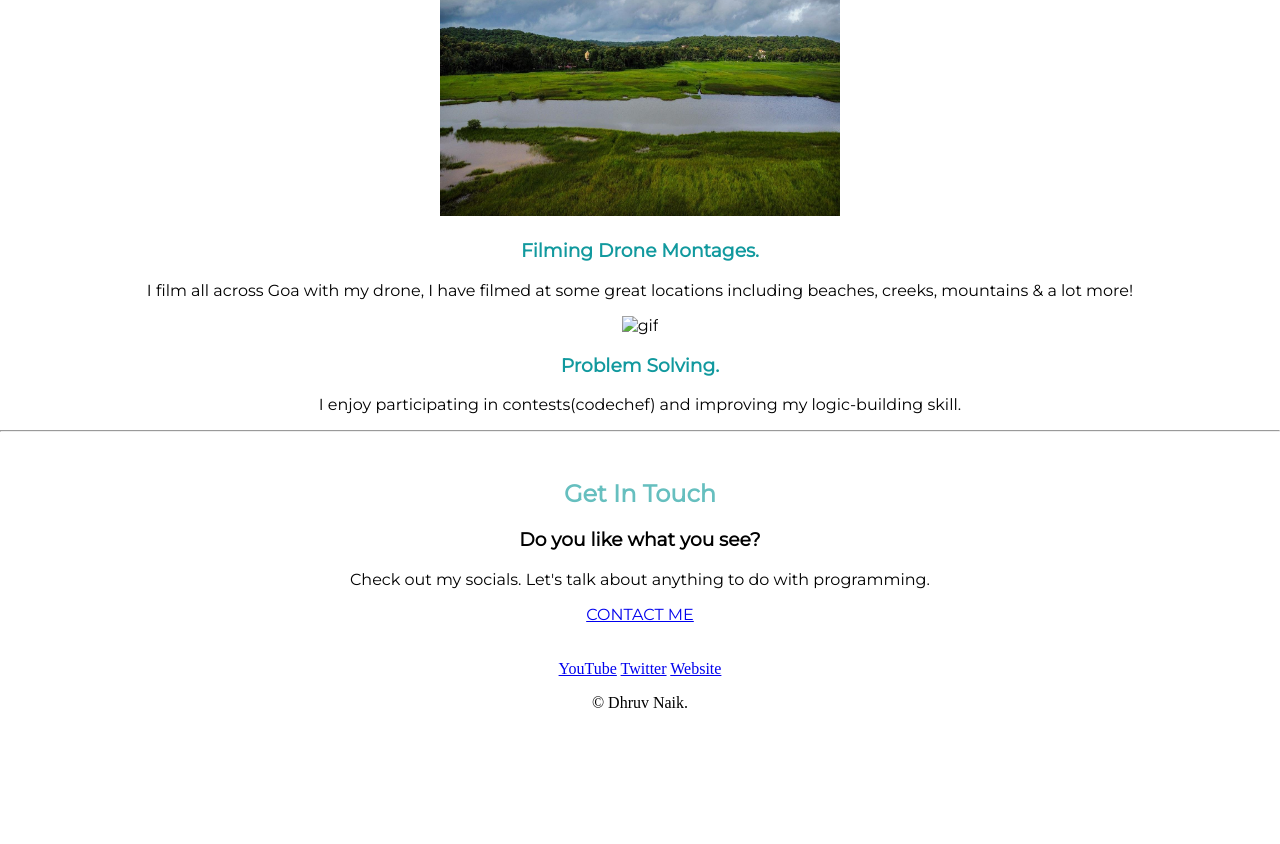
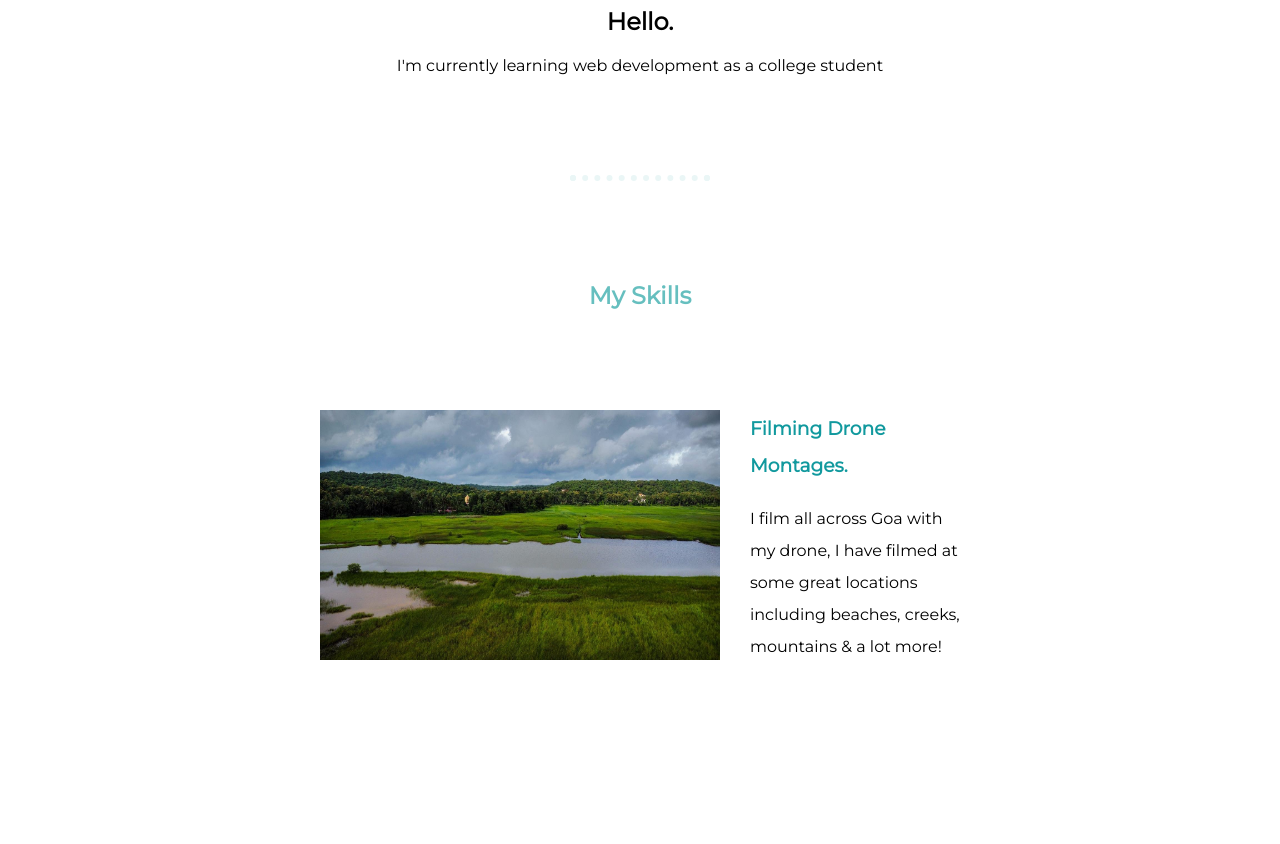
Before and after one commit to Droovian/website, a plain HTML site: page index.html in a window 1280 px wide. Shown: the part 856-1700 px from the top of the page. Before the commit the page ends 1584 px from the top, so only its background shows below. Drawn offline with Linux system fonts and the light colour scheme.

Commit message:
Update styles.css

```diff
--- a/css/styles.css
+++ b/css/styles.css
@@ -1,37 +1,115 @@
 body{
   text-align: center;
   margin: 0;
-  font-family:'Merriweather', serif;
+  font-family: "Helvetica Neue Light","Helvetica Neue",Helvetica,Arial,"Lucida Grande",sans-serif;
 }
 
 h1{
   padding: 100px;
-
-  font-family: 'Sacramento',cursive;
+  font-size: 400%;
+  font-family: 'Sacramento';
+  margin: 50px auto 0 auto;
+}
+.codee{
+  width: 30px;
+  height: 30px;
+}
+.top-container{
+  background-color: #e0ebe8;
+  padding: 20px;
+  padding-top: 50px;
+  line-height: 2.5;
 }
 
-.top-container{
-  background-color: #DEF5E5;
-  padding: 20px;
-  padding-top: 50px;
+.bottom-container{
+  background-color: #e0ebe8;
+  padding: 50px 0 20px;
+  font-family: 'Montserrat';
 }
 
-.p1{
-  font-family: 'Montserrat'
+hr{
+  border: dotted #EAF6F6 6px;
+  border-bottom: NONE;
+  width: 10%;
+  margin: 100px auto;
+}
+.footer-link{
+  margin: 10px 20px;
+  text-decoration: NONE;
 }
 
+.skill-row1{
+  width: 50%;
+  margin-left: auto;
+  margin-right: auto;
+  margin: 100px auto 200px auto;
+  text-align: left;
+  line-height: 2;
+}
+.skill-row2{
+  width: 50%;
+  margin-left: auto;
+  margin-right: auto;
+  margin: 100px auto 200px auto;
+  text-align: left;
+  line-height: 2;
+}
+.gify{
+  float: right;
+  margin-left: 30px;
+  margin-top:0;
+}
+.drone{
+  float: left;
+  margin-right: 30px;
+}
+.h2{
+  font-family: 'Montserrat';
+  font-size: 1.5rem;
+}
+
+.h3c{
+  width: 40%;
+  margin: 40px auto 60px;
+}
 .middle-container{
     font-family: 'Montserrat';
 }
-
-.bottom-cloud{
-  position: absolute;
-}
-.top-cloud{
-  position: relative;
-  left: 200px;
-}
-
 .profilepic{
   border-radius: 50%;
 }
+.copyright{
+  color: #EAF6F6;
+  font-size: 0.75rem;
+  padding: 20px 0px;
+}
+.bbtn{
+  margin: auto auto 80px;
+
+}
+.btn {
+  background: #11cdd4;
+  background-image: -webkit-linear-gradient(top, #11cdd4, #11999e);
+  background-image: -moz-linear-gradient(top, #11cdd4, #11999e);
+  background-image: -ms-linear-gradient(top, #11cdd4, #11999e);
+  background-image: -o-linear-gradient(top, #11cdd4, #11999e);
+  background-image: linear-gradient(to bottom, #11cdd4, #11999e);
+  -webkit-border-radius: 8;
+  -moz-border-radius: 8;
+  border-radius: 8px;
+  font-family: 'Montserrat', serif;
+  color: #ffffff;
+  font-size: 20px;
+  padding: 10px 20px 10px 20px;
+  text-decoration: none;
+}
+
+.btn:hover {
+  background: #30e3cb;
+  background-image: -webkit-linear-gradient(top, #30e3cb, #2bc4ad);
+  background-image: -moz-linear-gradient(top, #30e3cb, #2bc4ad);
+  background-image: -ms-linear-gradient(top, #30e3cb, #2bc4ad);
+  background-image: -o-linear-gradient(top, #30e3cb, #2bc4ad);
+  background-image: linear-gradient(to bottom, #30e3cb, #2bc4ad);
+  text-decoration: none;
+}
```
